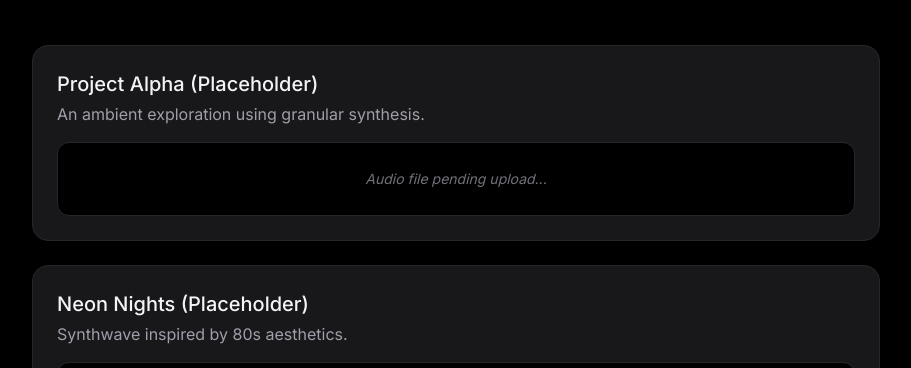
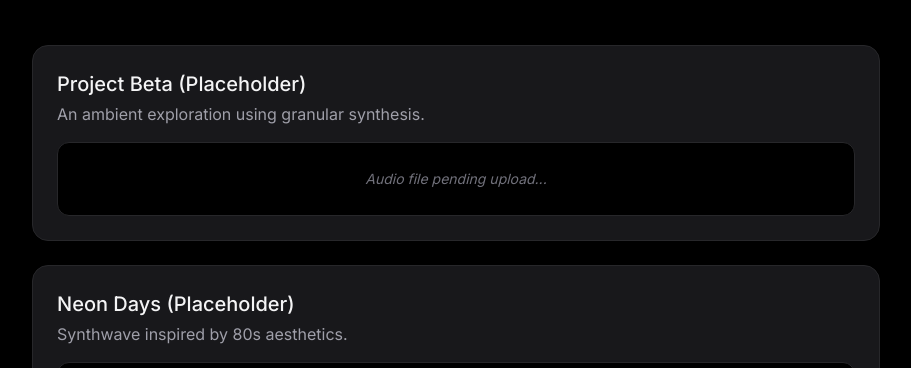
Before and after one commit to GarethFurnell/GarethFurnellWebsite, a Next.js app: page /GarethFurnellWebsite/music in a window 1280 px wide. Shown: the part 211-579 px from the top of the page, without its empty margins (184-1095 px from the left). Built offline with nearby package versions, Linux system fonts and the light colour scheme.

Commit message:
chore: update track titles in music page placeholders

```diff
--- a/src/app/music/page.tsx
+++ b/src/app/music/page.tsx
@@ -9,13 +9,13 @@ export default function MusicPage() {
   const tracks = [
     {
       id: 1,
-      title: 'Project Alpha (Placeholder)',
+      title: 'Project Beta (Placeholder)',
       description: 'An ambient exploration using granular synthesis.',
       audioSrc: '', // e.g., '/audio/project-alpha.mp3'
     },
     {
       id: 2,
-      title: 'Neon Nights (Placeholder)',
+      title: 'Neon Days (Placeholder)',
       description: 'Synthwave inspired by 80s aesthetics.',
       audioSrc: '', // e.g., '/audio/neon-nights.mp3'
     }
```
